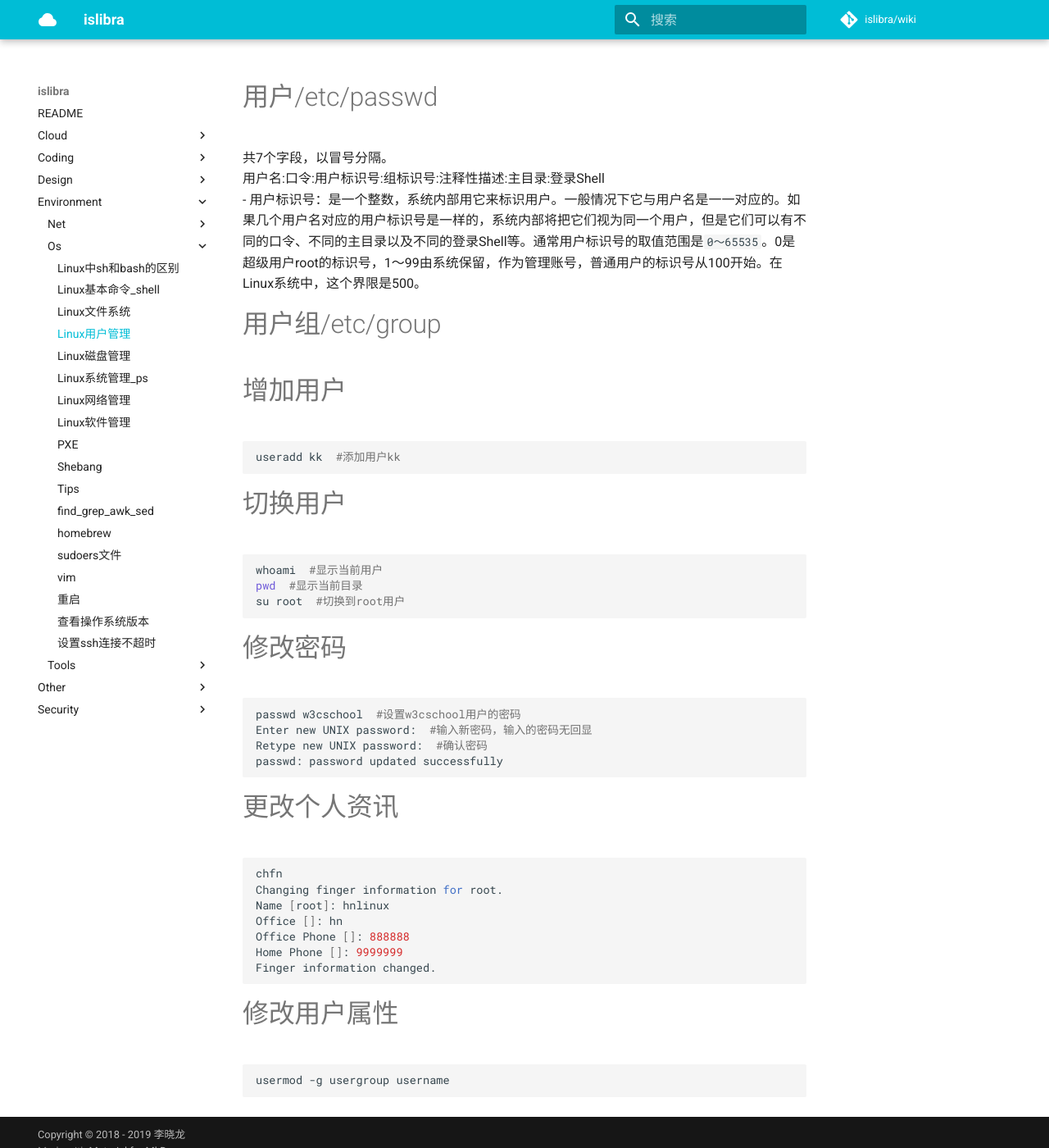
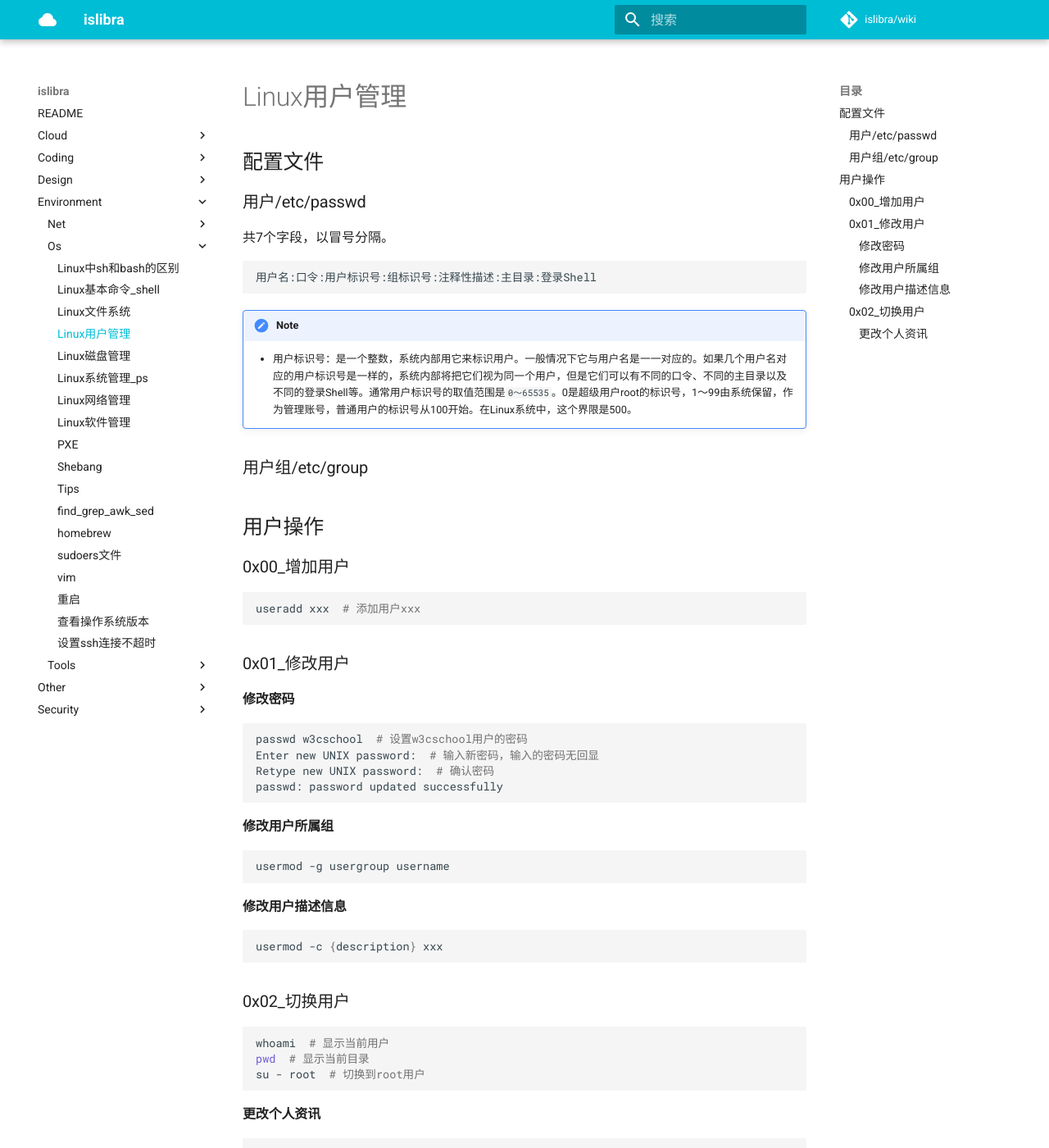
Before and after one commit to islibra/wiki, an MkDocs documentation site: the page built from docs/environment/os/Linux用户管理.md, in a window 1280 px wide and 1400 px high. Shown: the whole window at 82% size. Built offline with MkDocs 1.6.1 and Material for MkDocs 9.7.7, drawn with Linux system fonts in a browser that asks for light colours; comment, search, counter and statistics services are not loaded.

Commit message:
Update Linux用户管理.md

````diff
--- a/docs/environment/os/Linux用户管理.md
+++ b/docs/environment/os/Linux用户管理.md
@@ -1,39 +1,61 @@
----
-title: Linux用户管理
-date: 2018-07-15 17:15:36
-categories: os
-tags:
----
+# Linux用户管理
 
-# 用户/etc/passwd
+## 配置文件
+
+### 用户/etc/passwd
 
 共7个字段，以冒号分隔。
+
+```
 用户名:口令:用户标识号:组标识号:注释性描述:主目录:登录Shell
-- 用户标识号：是一个整数，系统内部用它来标识用户。一般情况下它与用户名是一一对应的。如果几个用户名对应的用户标识号是一样的，系统内部将把它们视为同一个用户，但是它们可以有不同的口令、不同的主目录以及不同的登录Shell等。通常用户标识号的取值范围是`0～65535`。0是超级用户root的标识号，1～99由系统保留，作为管理账号，普通用户的标识号从100开始。在Linux系统中，这个界限是500。
-
-# 用户组/etc/group
-
-# 增加用户
-```bash
-useradd kk  #添加用户kk
 ```
 
-# 切换用户
+!!! note
+    - 用户标识号：是一个整数，系统内部用它来标识用户。一般情况下它与用户名是一一对应的。如果几个用户名对应的用户标识号是一样的，系统内部将把它们视为同一个用户，但是它们可以有不同的口令、不同的主目录以及不同的登录Shell等。通常用户标识号的取值范围是`0～65535`。0是超级用户root的标识号，1～99由系统保留，作为管理账号，普通用户的标识号从100开始。在Linux系统中，这个界限是500。
+
+### 用户组/etc/group
+
+## 用户操作
+
+### 0x00_增加用户
+
 ```bash
-whoami  #显示当前用户
-pwd  #显示当前目录
-su root  #切换到root用户
+useradd xxx  # 添加用户xxx
 ```
 
-# 修改密码
+### 0x01_修改用户
+
+#### 修改密码
+
 ```bash
-passwd w3cschool  #设置w3cschool用户的密码
-Enter new UNIX password:  #输入新密码，输入的密码无回显
-Retype new UNIX password:  #确认密码
+passwd w3cschool  # 设置w3cschool用户的密码
+Enter new UNIX password:  # 输入新密码，输入的密码无回显
+Retype new UNIX password:  # 确认密码
 passwd: password updated successfully
 ```
 
-# 更改个人资讯
+#### 修改用户所属组
+
+```bash
+usermod -g usergroup username
+```
+
+#### 修改用户描述信息
+
+```bash
+usermod -c {description} xxx
+```
+
+### 0x02_切换用户
+
+```bash
+whoami  # 显示当前用户
+pwd  # 显示当前目录
+su - root  # 切换到root用户
+```
+
+#### 更改个人资讯
+
 ```bash
 chfn
 Changing finger information for root.
@@ -43,8 +65,3 @@ Office Phone []: 888888
 Home Phone []: 9999999
 Finger information changed.
 ```
-
-# 修改用户属性
-```bash
-usermod -g usergroup username
-```
````
